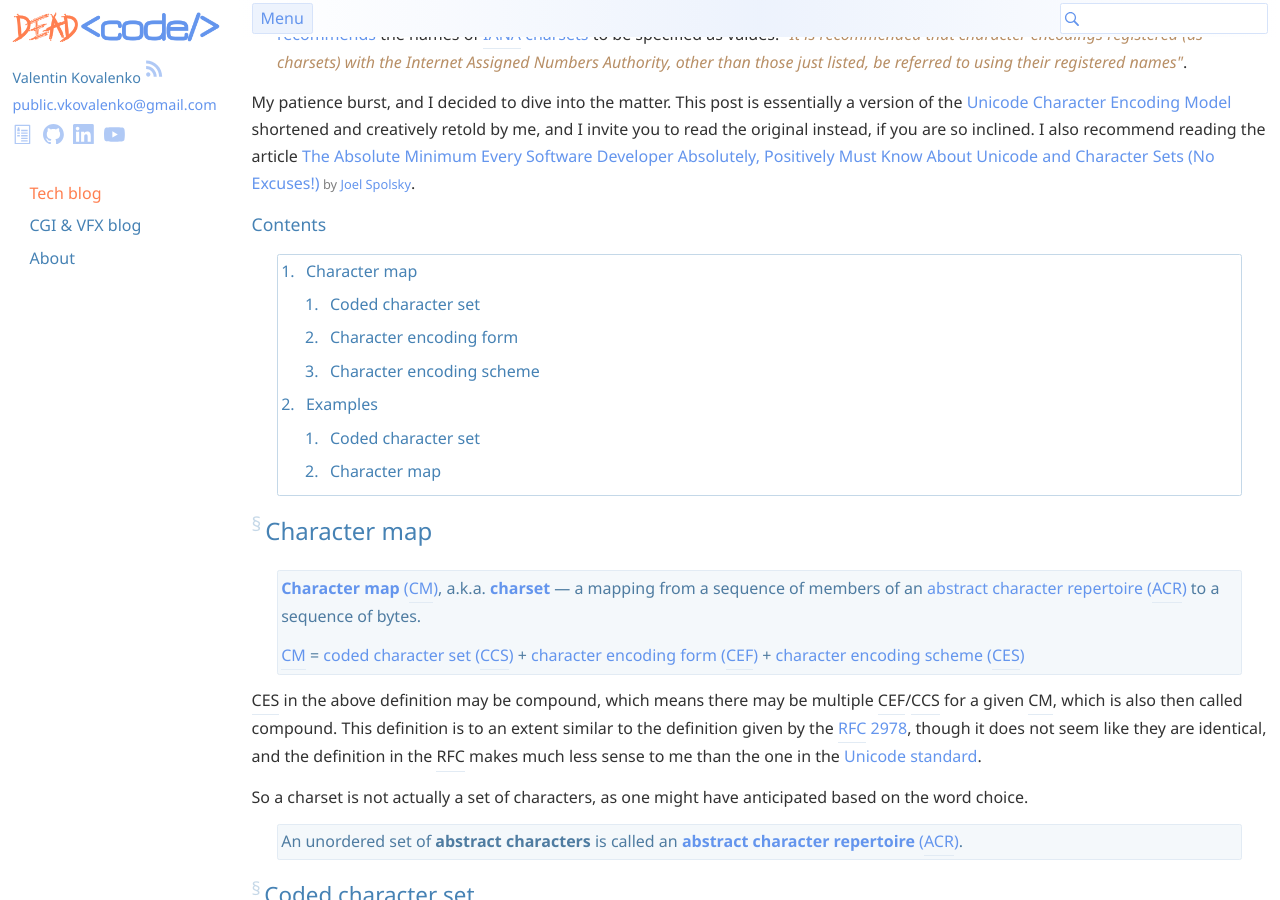
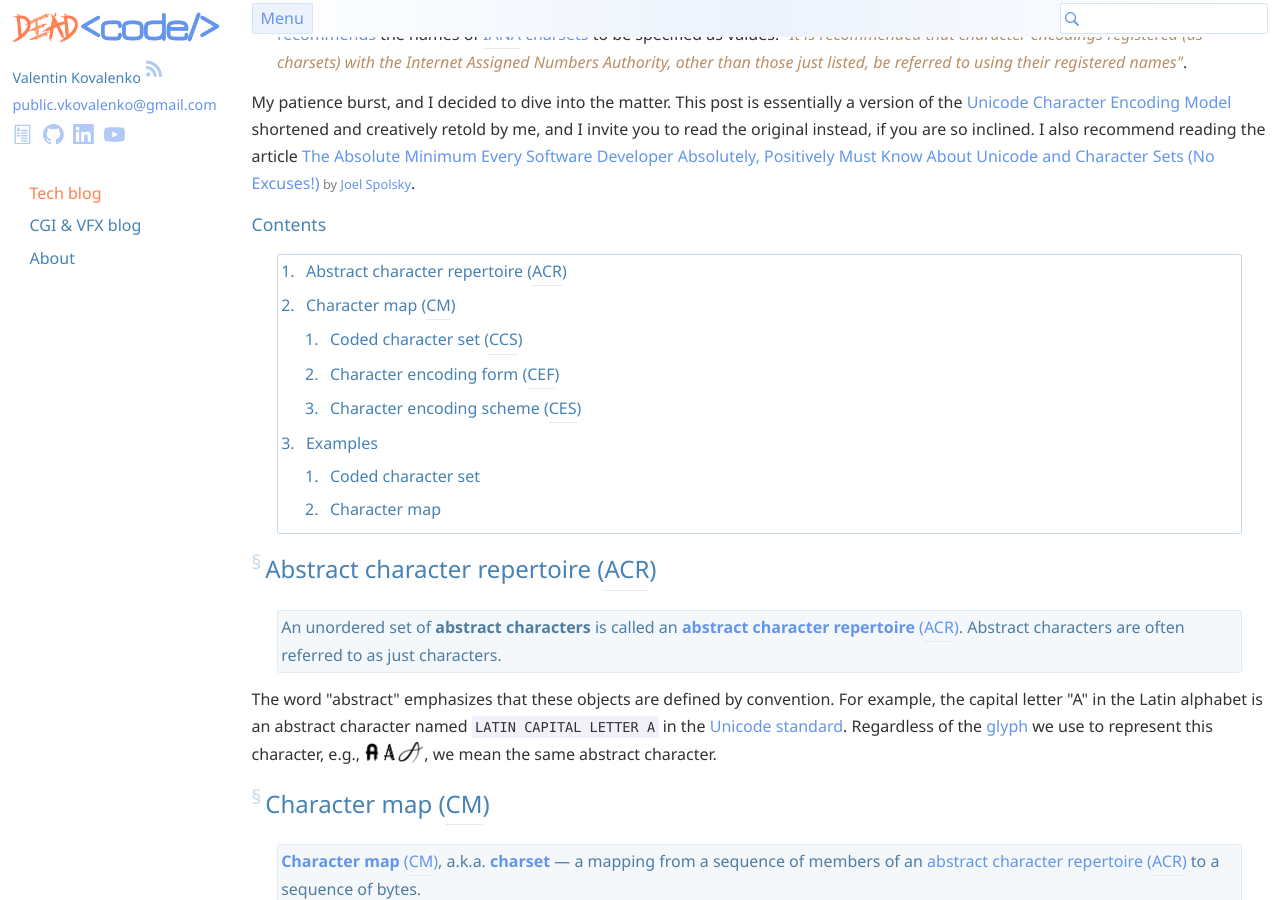
Before and after one commit to stIncMale/stincmale.github.io, a Jekyll site: the page built from _posts/2013-01-01-charset-vs-encoding.markdown, in a window 1280 px wide and 900 px high, scrolled down 317 px. Built offline with Jekyll 4.4.1, drawn with Linux system fonts in a browser that asks for light colours; some of the changed text lies outside the part shown.

Commit message:
Do minor updates to multiple blog posts
blog/charset-vs-encoding
blog/race-condition-vs-data-race
blog/transferable-mdc
blog/decoding-apple-app-store-receipts

````diff
--- a/_posts/2013-01-01-charset-vs-encoding.markdown
+++ b/_posts/2013-01-01-charset-vs-encoding.markdown
@@ -46,7 +46,19 @@ I also recommend reading the article [The Absolute Minimum Every Software Develo
 
 {% include toc.markdown %}
 
-## [](#cm){:.section-link}Character map {#cm}
+## [](#acr){:.section-link}Abstract character repertoire (ACR) {#acr}
+<div class="info-block" markdown="1">
+An unordered set of **abstract characters** is called an [**abstract character repertoire** (ACR)](https://unicode.org/reports/tr17/#Repertoire).
+Abstract characters are often referred to as just characters.
+</div>
+
+The word "abstract" emphasizes that these objects are defined by convention.
+For example, the capital letter "A" in the Latin alphabet is an abstract character named `LATIN CAPITAL LETTER A` in the [Unicode standard](https://unicode.org/standard/standard.html).
+Regardless of the [glyph](https://unicode.org/reports/tr17/#CharactersVsGlyphs) we use to represent this character, e.g.,
+![glyph examples]({% link /assets/img/blog/charset-vs-encoding/glyph-examples.png %}){:style="width: auth; height: 1.5em; vertical-align: sub;"},
+we mean the same abstract character.
+
+## [](#cm){:.section-link}Character map (CM) {#cm}
 <div class="info-block" markdown="1">
 [**Character map** (CM)](https://www.unicode.org/reports/tr17/#CharacterMaps), a.k.a. [**charset**](https://www.rfc-editor.org/rfc/rfc2978#section-1.3) &mdash;
 a mapping from a sequence of members of an [abstract character repertoire (ACR)](https://www.unicode.org/reports/tr17/#Repertoire) to a sequence of bytes.
@@ -54,17 +66,13 @@ a mapping from a sequence of members of an [abstract character repertoire (ACR)]
 [CM](https://www.unicode.org/reports/tr17/#CharacterMaps) = [coded character set (CCS)](https://www.unicode.org/reports/tr17/#CodedCharacterSet) + [character encoding form (CEF)](https://www.unicode.org/reports/tr17/#CharacterEncodingForm) + [character encoding scheme (CES)](https://www.unicode.org/reports/tr17/#CharacterEncodingScheme)
 </div>
 
+So a charset is not actually a set of characters, as one might have anticipated based on the word choice.
+
 CES in the above definition may be compound, which means there may be multiple CEF/CCS for a given CM, which is also then called compound.
 This definition is to an extent similar to the definition given by the [RFC 2978](https://www.rfc-editor.org/rfc/rfc2978#section-1.3),
-though it does not seem like they are identical, and the definition in the RFC makes much less sense to me than the one in the [Unicode standard](https://unicode.org/standard/standard.html).
+though it does not seem like they are identical, and the definition in the RFC makes much less sense to me than the one in the Unicode standard.
 
-So a charset is not actually a set of characters, as one might have anticipated based on the word choice.
-
-<div class="info-block" markdown="1">
-An unordered set of **abstract characters** is called an [**abstract character repertoire** (ACR)](https://unicode.org/reports/tr17/#Repertoire).
-</div>
-
-### [](#ccs){:.section-link}Coded character set {#ccs}
+### [](#ccs){:.section-link}Coded character set (CCS) {#ccs}
 
 <div class="info-block" markdown="1">
 [**Coded character set** (CCS)](https://www.unicode.org/reports/tr17/#CodedCharacterSet), a.k.a. [code page](https://docs.microsoft.com/en-us/windows/win32/intl/code-pages) &mdash;
@@ -72,14 +80,7 @@ a mapping from an ACR to the set of non-negative integers, which are called **co
 If a CCS assigns a code point to an abstract character, then such a character is called an **encoded character**.
 </div>
 
-Abstract characters are often referred to as just characters.
-The word "abstract" emphasizes that such characters are defined by convention.
-For example, the capital letter "A" in the Latin alphabet is an abstract character named `LATIN CAPITAL LETTER A` in Unicode.
-Regardless of the [glyph](https://unicode.org/reports/tr17/#CharactersVsGlyphs) we use to represent this character, e.g.,
-![glyph examples]({% link /assets/img/blog/charset-vs-encoding/glyph-examples.png %}){:style="width: auth; height: 1.5em; vertical-align: sub;"},
-we mean the same abstract character.
-
-### [](#cef){:.section-link}Character encoding form {#cef}
+### [](#cef){:.section-link}Character encoding form (CEF) {#cef}
 <div class="info-block" markdown="1">
 [**Character encoding form** (CEF)](https://www.unicode.org/reports/tr17/#CharacterEncodingForm) &mdash;
 a mapping from code points used in a CCS to the set of sequences of **code units**.
@@ -91,7 +92,7 @@ This concept arises from the way numbers are represented in computers &mdash; as
 thus a CES enables character representation as actual data in a computer.
 For example, the UTF-8 CEF is a variable-width encoding form that represents code points as a mix of one to four 8-bit code units in the Unicode standard.
 
-### [](#ces){:.section-link}Character encoding scheme {#ces}
+### [](#ces){:.section-link}Character encoding scheme (CES) {#ces}
 <div class="info-block" markdown="1">
 [**Character encoding scheme** (CES)](https://www.unicode.org/reports/tr17/#CharacterEncodingScheme) &mdash;
 a reversible transformation of sequences of code units to sequences of bytes.
--- a/_posts/2017-06-06-decoding-apple-app-store-receipts.markdown
+++ b/_posts/2017-06-06-decoding-apple-app-store-receipts.markdown
@@ -67,11 +67,11 @@ Now we will use the compiler from the [ASN1bean](https://www.beanit.com/asn1/) l
 that are able to read data structured according to the above definition:
 
 ```shell
-asn1bean-compiler -f app-store-receipt.asn -p stincmale.sandbox.examples.decodeappleappstorereceipt.asn1
+$ asn1bean-compiler -f app-store-receipt.asn -p stincmale.sandbox.examples.decodeappleappstorereceipt.asn1
 ```
 
 The command above generates the following Java classes in the package
-[`stincmale.sandbox.examples.decodeappleappstorereceipt.asn1.receiptmodule`](https://github.com/stIncMale/sandbox/tree/master/examples/src/main/java/stincmale/sandbox/examples/decodeappleappstorereceipt/asn1/receiptmodule):
+[<code>stincmale<wbr>.sandbox<wbr>.examples<wbr>.decodeappleappstorereceipt<wbr>.asn1<wbr>.receiptmodule</code>](https://github.com/stIncMale/sandbox/tree/master/examples/src/main/java/stincmale/sandbox/examples/decodeappleappstorereceipt/asn1/receiptmodule):
 * `Payload` consists of `ReceiptAttribute`s, which are designated as attributes inside a payload in the image above.
 * `ReceiptAttribute` is designated as an attribute inside a payload in the image above.
 * `InAppReceipt` is the value of a `ReceiptAttribute`, which is designated as an in-app purchase receipt in the image above.
````
Also changed, not shown: other parts of _posts/2013-01-01-charset-vs-encoding.markdown (+1 -1 lines), other parts of _posts/2017-06-06-decoding-apple-app-store-receipts.markdown (+1 -1 lines), _posts/2015-01-01-race-condition-vs-data-race.markdown (+9 -6 lines), _posts/2017-06-03-transferable-mdc.markdown (+2 -2 lines).
